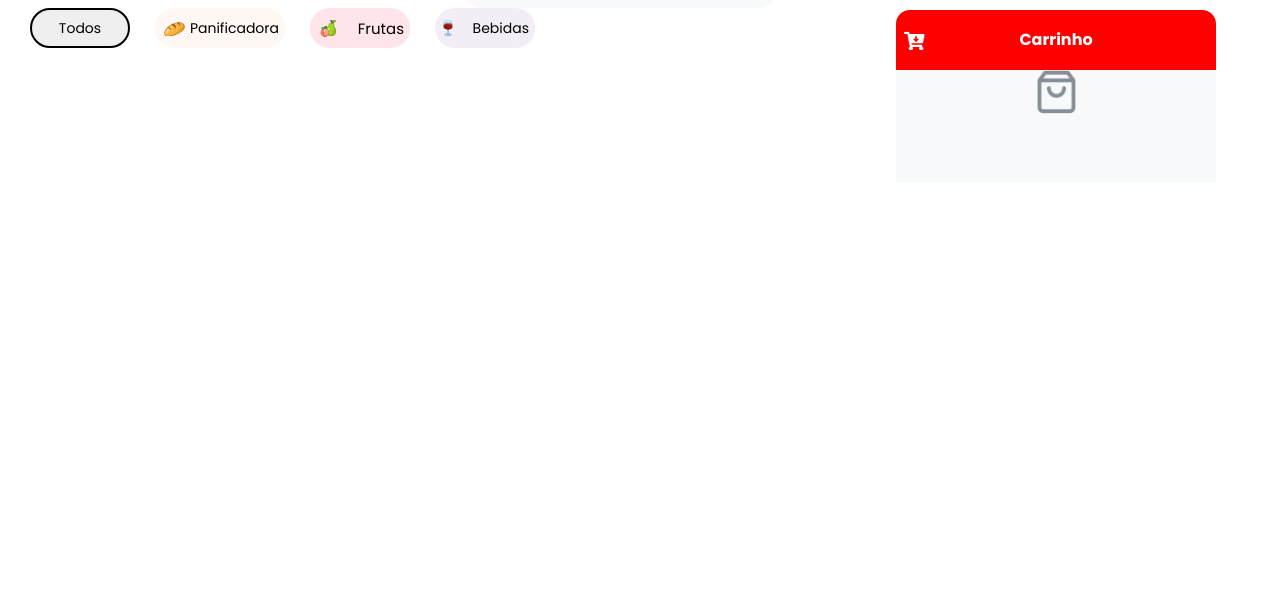
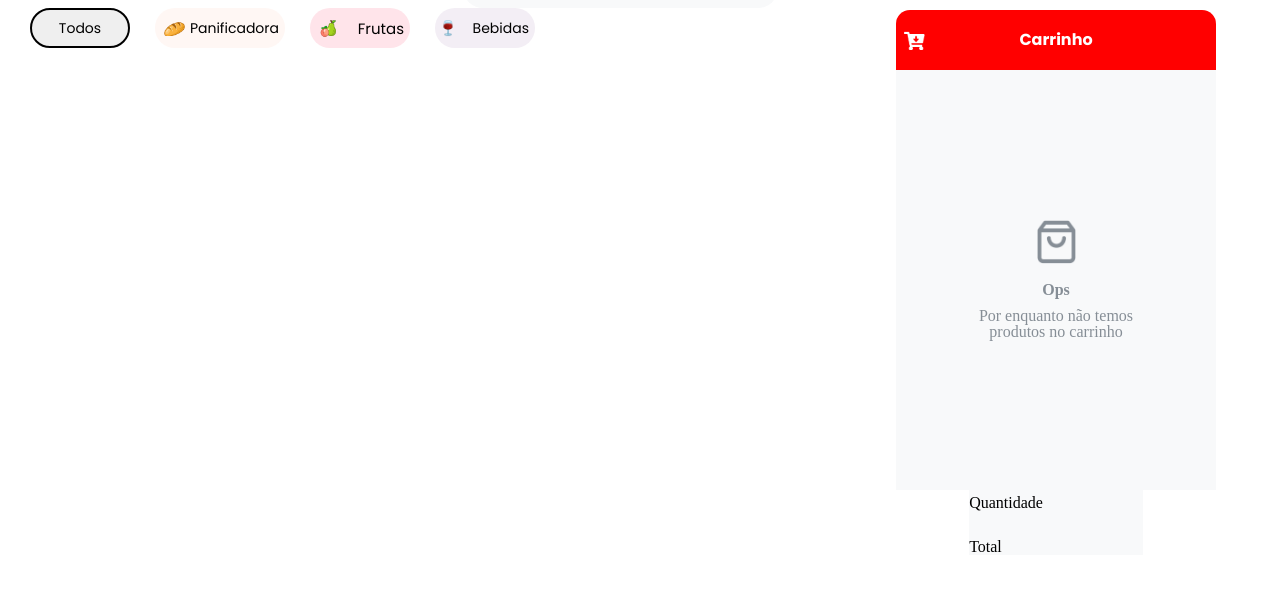
Before and after one commit to Kenzie-Academy-Brasil-Developers/api-kenziefood-m2-MasterJayJay07, a website with bundled scripts: page index.html in a window 1280 px wide. Shown: the part 90-680 px from the top of the page. Built offline with nearby package versions, Linux system fonts and the light colour scheme; no server answers.

Commit message:
updade: Correção no display de itens do carrinho

```diff
--- a/index.html
+++ b/index.html
@@ -42,17 +42,30 @@
                     <section class="secaoCarrinho">
                         <h2 class="secaoCarrinho__titulo">Carrinho</h2>
                         <div class="secaoCarrinho__conteudo">
-                            <figure>
-                                <img src="./src/css/icones/carrinhoVazio.png" class="iconeCarrinho">
-                            </figure>
-                            <!-- <h2 class="mensagemCarrinho">Ops</h2> -->
+                            <div class="conteudoVazio">
+                                <figure>
+                                    <img src="./src/css/icones/carrinhoVazio.png" class="iconeCarrinho">
+                                </figure>
+                                <h2 class="mensagemCarrinho">Ops</h2>
+                                <h3>Por enquanto não temos produtos no carrinho</h3>
+                            </div>
+                        </div>
+
+
                             <ul class="secaoCarrinho__listaItens">
                             </ul>
                             <div class="secaoCarrinho__total">
-                                <p></p>
-                                <span id="total"></span>
-                                <!-- <p class="mensagemDeCarrinhoVazio">Por enquanto não temos produtos no carrinho</p> -->
-                                <span id="quantidadeTotal"></span>
+
+                                <div>
+                                    <p>Quantidade</p>
+                                    <span id="quantidadeTotal"></span>
+                                </div>
+
+                                <div>
+                                    <p class="total">Total</p>
+                                    <span id="total"></span>
+                                </div>
+
                             </div>
                         </div>
 
--- a/src/css/cores.css
+++ b/src/css/cores.css
@@ -183,6 +183,7 @@ body{
     justify-content: center;
     text-align: center;
     width: 320px;
+    min-height: 420px;
 }
 .iconeCarrinho{
     width: 39px;
--- a/src/css/style.css
+++ b/src/css/style.css
@@ -107,13 +107,21 @@ main {
 
 .secaoCarrinho__total{
     display: flex;
+    flex-direction: column;
     justify-content: space-between;
     background-color: #F8F9FA;
     height: 60px;
     padding-top: 5px;
+    max-width: 320px;
 }
 
-.secaoCarrinho__total p{
+.secaoCarrinho__total div{
+    display: flex;
+    justify-content: space-between;
+    gap: 100px;
+}
+
+.secaoCarrinho__total div .total{
     display: none;
 }
 
@@ -125,6 +133,10 @@ main {
     display: initial;
 }
 
+.secaoCarrinho__listaItens{
+    max-width: 320px;
+}
+
 .secaoCarrinho__listaItens li{
     height: 70px;
     display: flex;
@@ -133,6 +145,7 @@ main {
     justify-content: space-around;
     margin-top: 20px;
     margin-bottom: 15px;
+    min-width: 213px;
 }
 
 .secaoCarrinho__listaItens li img{
@@ -145,6 +158,7 @@ main {
 .secaoCarrinho__listaItens li h3{
     order: 2;
     width: 65%;
+    font-weight: 700;
 }
 
 .secaoCarrinho__listaItens li h4{
@@ -164,6 +178,18 @@ button:hover {
 
 input {
     height: 26px;
+}
+
+.conteudoVazio{
+    display: flex;
+    flex-direction: column;
+    justify-content: center;
+    align-items: center;
+}
+
+.conteudoVazio h3{
+    width: 200px;
+    text-align: center;
 }
 
 @media (min-width:900px){
@@ -241,4 +267,8 @@ input {
         display: flex;
         flex-wrap: wrap;
     }
+
+    .secaoCarrinho__total div .total{
+        display: initial;
+    }
 }
--- a/src/js/feature_carrinho/adicionar_carrinho.js
+++ b/src/js/feature_carrinho/adicionar_carrinho.js
@@ -4,9 +4,11 @@ import {construirLayoutPratos} from "../feature_vitrine/criar_vitrine.js"
 import {db} from "./../database_carrinho/db.js"
 import {atualizarQuantidade} from "../feature_total_qtd/qtd_carrinho.js"
 import {atualizarTotal} from "../feature_total_qtd/total_carrinho.js"
+import {valores} from "./remover_carrinho.js"
 
 const carrinho = document.querySelector(".secaoCarrinho__listaItens")
 const botoesAdicionar = document.getElementsByClassName("adicionar")
+const conteudoVazio = document.querySelector(".secaoCarrinho__conteudo");
 
 const addProdutoAoCarrinho = async (botoes, arrayProdutos) => {
 
@@ -14,6 +16,8 @@ const addProdutoAoCarrinho = async (botoes, arrayProdutos) => {
 
     for(let i = 0; i < botoes.length; i++){
         botoes[i].addEventListener('click', () => {
+            conteudoVazio.style.display = "none";
+            valores.style.display = "flex";
             let cardCarrinho = new CardCarrinho(cards[i])
             db.push(cardCarrinho)
             atualizarTotal()
@@ -28,3 +32,4 @@ addProdutoAoCarrinho(botoesAdicionar, arrProdutos)
 
 export {addProdutoAoCarrinho}
 export {botoesAdicionar}
+export {conteudoVazio}
--- a/src/js/feature_carrinho/remover_carrinho.js
+++ b/src/js/feature_carrinho/remover_carrinho.js
@@ -2,6 +2,9 @@ const carrinho = document.querySelector(".secaoCarrinho__listaItens")
 import {db} from "./../database_carrinho/db.js"
 import {atualizarQuantidade} from "../feature_total_qtd/qtd_carrinho.js"
 import {atualizarTotal} from "../feature_total_qtd/total_carrinho.js"
+import { conteudoVazio } from "./adicionar_carrinho.js"
+
+const valores = document.querySelector(".secaoCarrinho__total");
 
 const identificarItemParaRemover = (event) => {
 
@@ -19,8 +22,16 @@ const removerDoCarrinho = (item) => {
     let found = db.find(element => element.id === Number(id))
     let index = db.indexOf(found)
     db.splice(index, 1)
+
+    if(db.length === 0){
+        conteudoVazio.style.display = "flex";
+        valores.style.display = "none";
+    }
+
     atualizarTotal()
     atualizarQuantidade()
 }
 
 carrinho.addEventListener('click', identificarItemParaRemover)
+
+export {valores}
```
